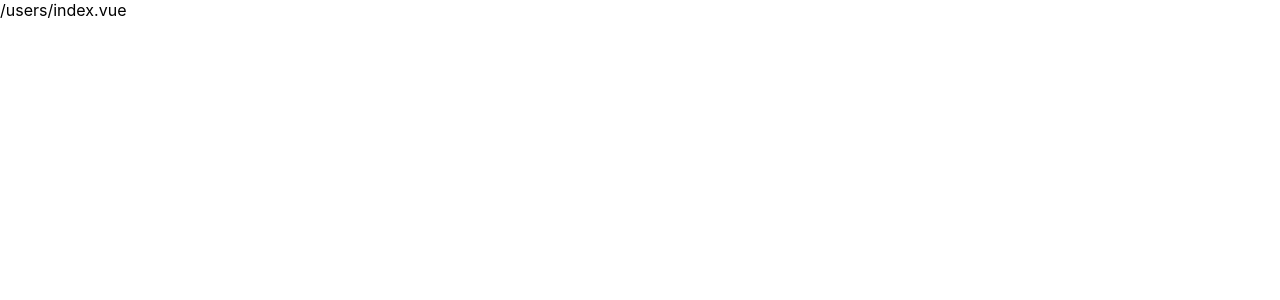
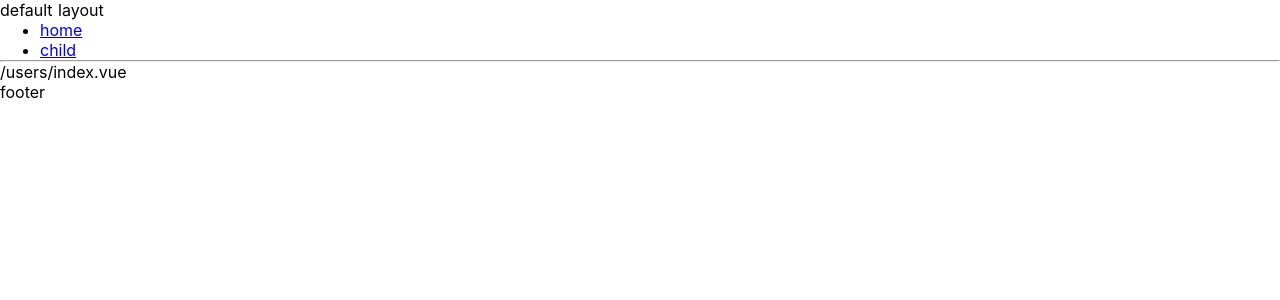
Before and after one commit to taka521/sandbox-vue, a Nuxt app in the folder my-first-nuxt-project/: page /users in a window 1280 px wide. Shown: the top 300 px of the page. Built offline with nearby package versions, Linux system fonts and the light colour scheme.

Commit message:
レイアウトファイルの変更

```diff
--- /dev/null
+++ b/my-first-nuxt-project/components/AppNavigation.vue
@@ -0,0 +1,6 @@
+<template>
+  <ul>
+    <li><nuxt-link to="/">home</nuxt-link></li>
+    <li><nuxt-link to="/child">child</nuxt-link></li>
+  </ul>
+</template>
--- a/my-first-nuxt-project/layouts/default.vue
+++ b/my-first-nuxt-project/layouts/default.vue
@@ -1,12 +1,19 @@
 <template>
   <div>
+    <span>default layout</span>
+    <AppNavigation/>
+    <hr>
     <nuxt/>
+    <footer>
+      footer
+    </footer>
   </div>
 </template>
 
 <style>
 html {
-  font-family: "Source Sans Pro", -apple-system, BlinkMacSystemFont, "Segoe UI", Roboto, "Helvetica Neue", Arial, sans-serif;
+  font-family: "Source Sans Pro", -apple-system, BlinkMacSystemFont, "Segoe UI",
+    Roboto, "Helvetica Neue", Arial, sans-serif;
   font-size: 16px;
   word-spacing: 1px;
   -ms-text-size-adjust: 100%;
@@ -16,7 +23,9 @@ html {
   box-sizing: border-box;
 }
 
-*, *:before, *:after {
+*,
+*:before,
+*:after {
   box-sizing: border-box;
   margin: 0;
 }
@@ -50,3 +59,12 @@ html {
   background-color: #35495e;
 }
 </style>
+
+<script>
+import AppNavigation from "~/components/AppNavigation";
+export default {
+  components: {
+    AppNavigation
+  }
+};
+</script>
```
